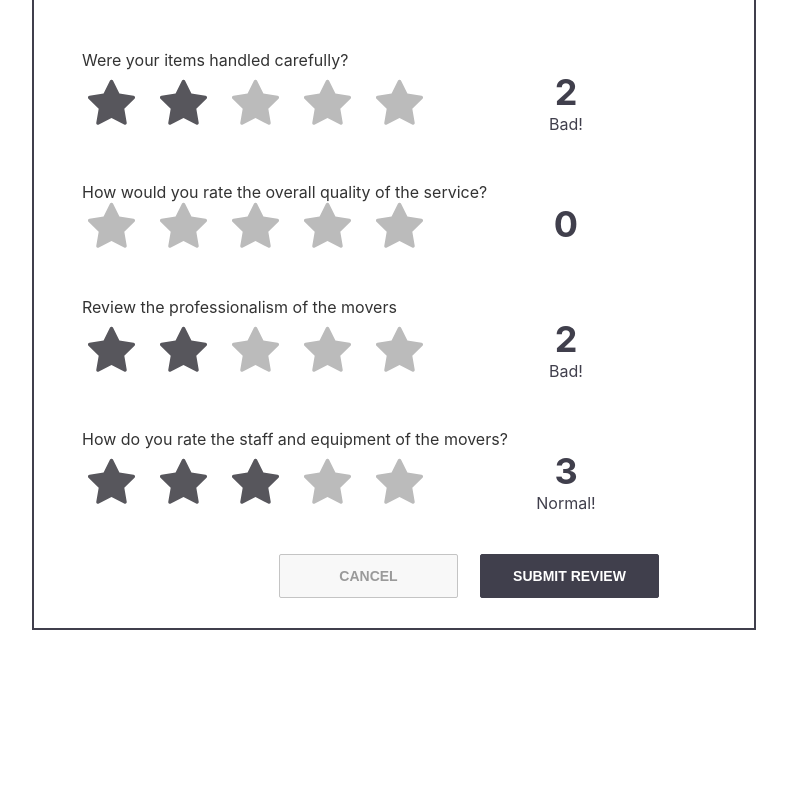
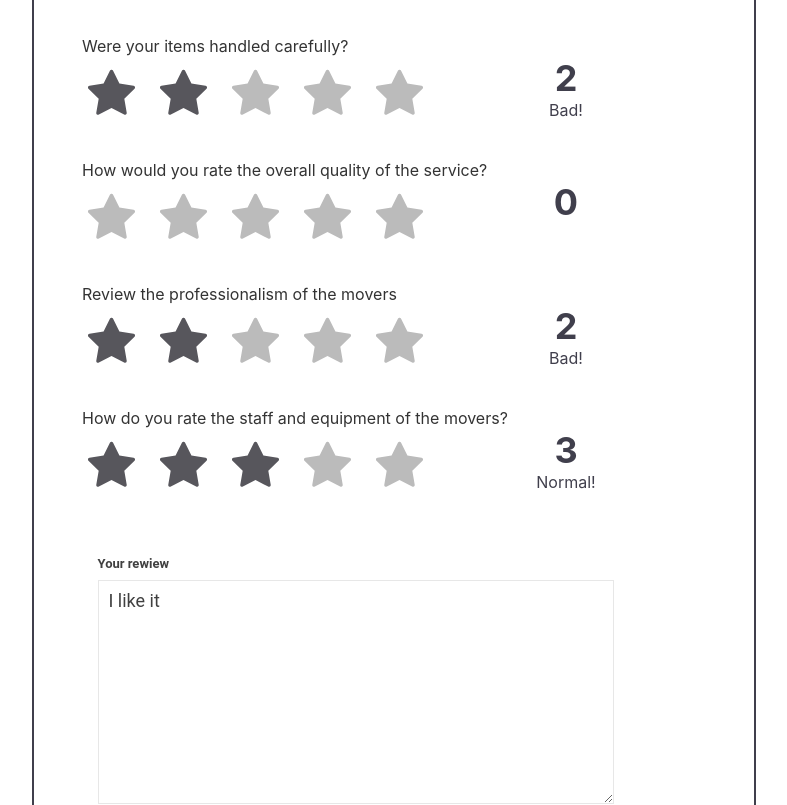
Before and after one commit to oleksandr-kupenko/angular-test, an Angular app: page /move-detalis/1 in a window 1280 px wide. Shown: the part 444-1249 px from the top of the page, without its empty margins (246-1033 px from the left). Before the commit the page ends 1074 px from the top, so only its background shows below. Built offline with nearby package versions, Linux system fonts and the light colour scheme.

Commit message:
add rewiew frunction functional

```diff
--- a/src/app/location/location.component.html
+++ b/src/app/location/location.component.html
@@ -1,6 +1,6 @@
 <div class="rating-container">
   <ng-container *ngIf="!isLoading; else loading">
-    <ng-container *ngFor="let ratingItem of ratingData; let ridx = index">
+    <ng-container *ngFor="let ratingItem of ratingData.ratings; let ridx = index">
       <div class=" rating-block">
         <div class="rating-block_title">{{ratingItem.title}}</div>
         <div class="rating-block_body">
@@ -21,10 +21,18 @@
         </div>
       </div>
     </ng-container>
+    <div class="comment-block">
 
+      <mat-form-field appearance="fill" floatLabel="always">
+        <div class="label">Your rewiew</div>
+        <textarea rows="10" cols="30" placeholder="Type your review here" matInput #rewiewText
+          [value]="ratingData.rewiew"></textarea>
+      </mat-form-field>
+    </div>
     <div class="rating-buttons">
       <button class="cancel-bt">CANCEL</button>
-      <button (click)="onSaveNewRating()" class="submit-bt">SUBMIT REVIEW</button>
+      <button (click)="onSaveNewRating(rewiewText)" class="submit-bt">SUBMIT
+        REVIEW</button>
     </div>
   </ng-container>
 
--- a/src/app/location/location.component.scss
+++ b/src/app/location/location.component.scss
@@ -1,16 +1,15 @@
 .rating-container {
   margin: 2rem auto;
   max-width: calc(720px);
-
-  padding-bottom: 30px;
+  padding: 50px 0 60px;
   border: 2px solid #403f4c;
 }
 
 .rating-block {
-  padding-top: 3rem;
   max-width: 720px;
   padding-left: 48px;
   padding-right: 158px;
+  padding-bottom: 2rem;
 }
 
 .rating-block_title {
@@ -18,6 +17,7 @@
 }
 
 .rating-block_body {
+  height: 72px;
   display: flex;
   justify-content: space-between;
 }
@@ -107,3 +107,42 @@
 .star:hover ~ .star:before {
   content: url('../../assets/img/rating/full-star.svg') !important;
 }
+
+.comment-block {
+  width: 515px;
+  height: 275px;
+  padding-left: 53px;
+  position: relative;
+
+  .mat-form-field {
+    width: 100%;
+    height: 100%;
+    position: relative;
+  }
+  .label {
+    font-weight: bold;
+    font-size: 13px;
+    padding-bottom: 10px;
+    color: #404040;
+  }
+  /*   .mat-form-field-appearance-fill .mat-form-field-label {
+    top: 2.09375em !important;
+    left: 1em !important;
+    position: absolute;
+    top: 2.09375em !important;
+    left: 1em !important;
+  } */
+  textarea {
+    border: 1px solid #e7e7e7;
+    padding: 10px;
+    font-size: 18px;
+    color: #404040;
+    box-sizing: content-box;
+    &::placeholder {
+      padding-top: 10px;
+      padding-left: 13px;
+      font-size: 18px;
+      color: #9f9c9c;
+    }
+  }
+}
--- a/src/app/location/location.component.ts
+++ b/src/app/location/location.component.ts
@@ -1,5 +1,5 @@
 import { Component, OnInit } from '@angular/core';
-import { LocationService, ObjRequest, RatingData } from './location.service';
+import { LocationService, RatingDataTable } from './location.service';
 
 @Component({
   selector: 'app-location',
@@ -10,30 +10,35 @@ import { LocationService, ObjRequest, RatingData } from './location.service';
 export class LocationComponent implements OnInit {
   stars: number[] = [5, 4, 3, 2, 1];
 
-  ratingData: RatingData[] = [{ title: '', rating: 0 }];
+  ratingData: RatingDataTable = { ratings: [{ title: '', rating: 0 }], rewiew: '' };
+  rewiew?: string = '';
   isLoading = false;
 
   constructor(private localService: LocationService) {}
   ngOnInit() {
     this.localService.getRatingData$().subscribe((data) => {
-      for (let i = 0; i < data.length; i++) {
+      for (let i = 0; i < data.ratings.length; i++) {
         this.ratingData = data;
       }
     });
   }
 
   onChangeRating(blockIndex: number, newRating: number) {
-    this.ratingData[blockIndex].rating = newRating;
+    if (this.ratingData.ratings[blockIndex].rating === newRating) {
+      this.ratingData.ratings[blockIndex].rating = 0;
+      return;
+    }
+    this.ratingData.ratings[blockIndex].rating = newRating;
   }
 
-  onSaveNewRating() {
-    if (!this.ratingData) {
-      return;
+  onSaveNewRating(rewiewText: HTMLTextAreaElement) {
+    this.isLoading = true;
+    if (rewiewText.value && rewiewText.value !== this.ratingData.rewiew) {
+      this.ratingData.rewiew = rewiewText.value;
     }
-    this.isLoading = true;
     this.localService.saveRatingData$(this.ratingData).subscribe((newRatingData) => {
-      //console.log(Object.entries(newRatingData)); //  Try changing the `lib` compiler option to 'es2017' or later.
-      this.ratingData = this.objectResponseToArray(newRatingData);
+      console.log(newRatingData);
+      this.ratingData = newRatingData;
     });
     this.isLoading = false;
   }
@@ -59,14 +64,4 @@ export class LocationComponent implements OnInit {
         return '';
     }
   }
-
-  private objectResponseToArray(obj: ObjRequest) {
-    let arr = [];
-    for (let key in obj) {
-      if (!isNaN(+key)) {
-        arr.push(obj[key]);
-      }
-    }
-    return arr;
-  }
 }
--- a/src/app/location/location.service.ts
+++ b/src/app/location/location.service.ts
@@ -2,38 +2,42 @@ import { HttpClient } from '@angular/common/http';
 import { Injectable } from '@angular/core';
 import { BehaviorSubject, Observable } from 'rxjs';
 
-export interface RatingData {
+export interface RatingsLevels {
   title: string;
   rating: number;
 }
 
-export interface ObjRequest {
-  [key: number]: RatingData;
-  id: number;
+export interface RatingDataTable {
+  ratings: RatingsLevels[];
+  rewiew?: string;
+  id?: number;
 }
 
 @Injectable({
   providedIn: 'root',
 })
 export class LocationService {
-  ratingData: RatingData[] = [
+  ratingData: RatingDataTable = {
+    ratings: [
       { title: 'Appreciate the punctuality of the movers', rating: 4 },
       { title: 'Were the employees polite?', rating: 1 },
       { title: 'Were your items handled carefully?', rating: 2 },
       { title: 'How would you rate the overall quality of the service?', rating: 0 },
       { title: 'Review the professionalism of the movers', rating: 2 },
       { title: 'How do you rate the staff and equipment of the movers?', rating: 3 },
-  ];
+    ],
+    rewiew: 'I like it',
+  };
 
-  private data$$ = new BehaviorSubject<RatingData[]>(this.ratingData);
+  private data$$ = new BehaviorSubject<RatingDataTable>(this.ratingData);
 
   constructor(private http: HttpClient) {}
 
-  public getRatingData$(): Observable<RatingData[]> {
+  public getRatingData$(): Observable<RatingDataTable> {
     return this.data$$.asObservable();
   }
 
-  public saveRatingData$(ratingData: RatingData[]): Observable<ObjRequest> {
-    return this.http.post<ObjRequest>('https://jsonplaceholder.typicode.com/todos', ratingData);
+  public saveRatingData$(ratingData: RatingDataTable): Observable<RatingDataTable> {
+    return this.http.post<RatingDataTable>('https://jsonplaceholder.typicode.com/todos', ratingData);
   }
 }
```
Also changed, not shown: src/app/app.module.ts (+12 -2 lines). Lines whose indentation alone changed are shown as unchanged.
